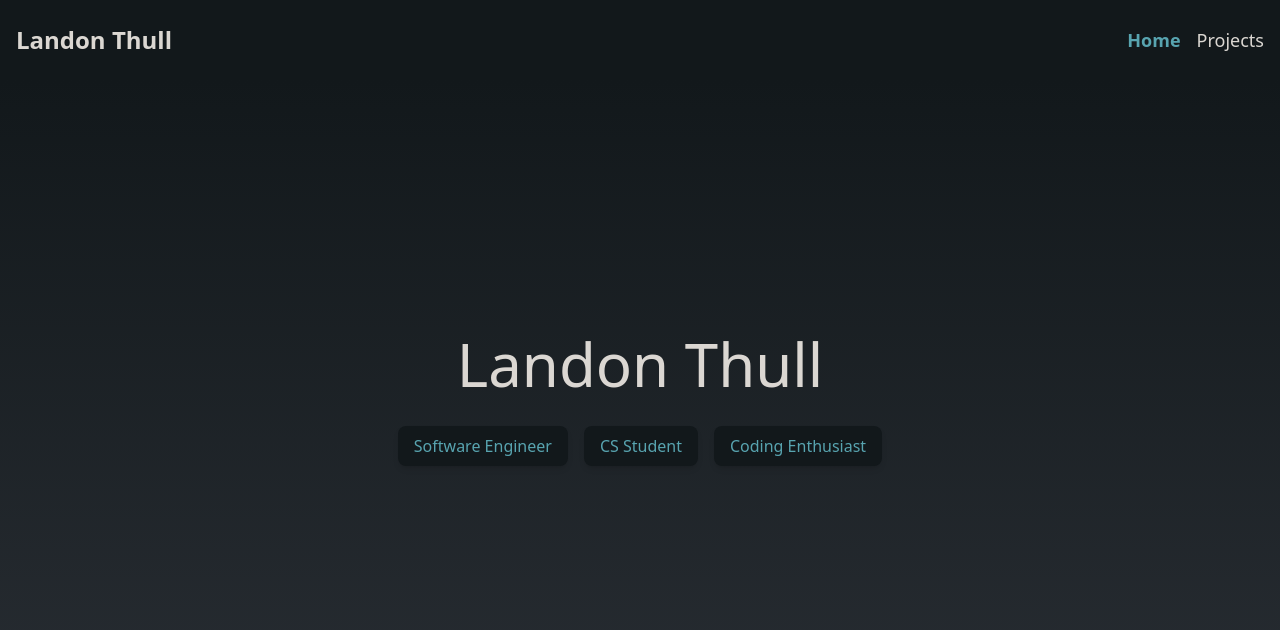
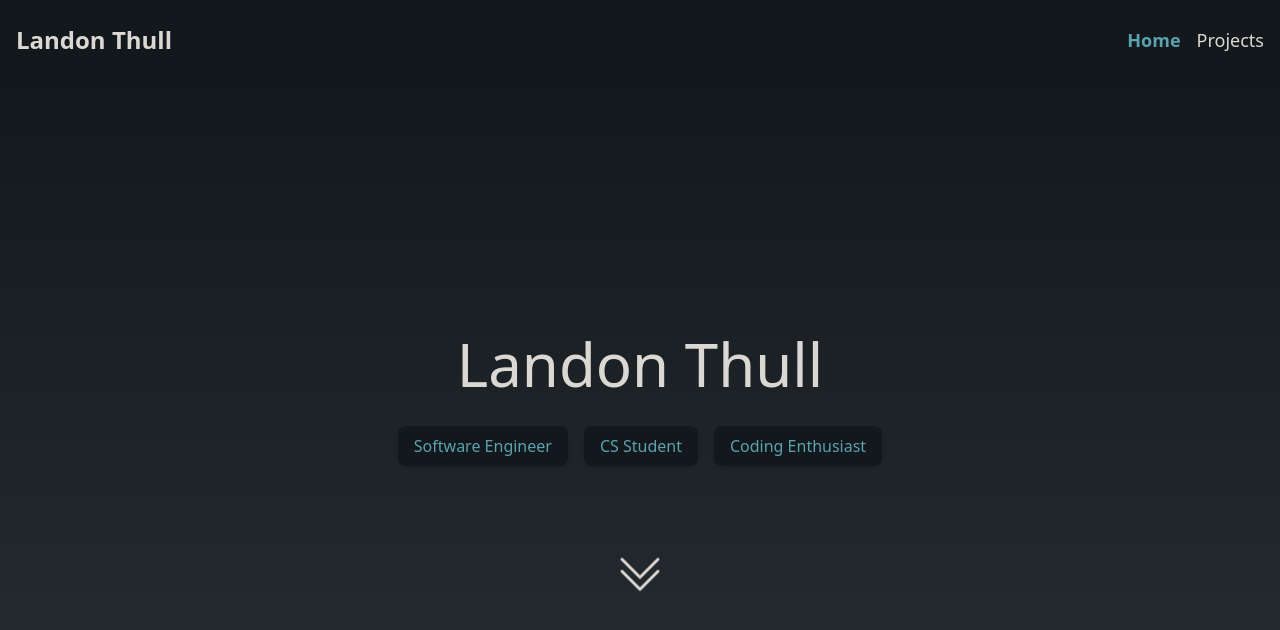
Before and after one commit to landon-thull/landonthull.com, a Next.js app: page / in a window 1280 px wide. Shown: the top 630 px of the page. Built offline with nearby package versions, Linux system fonts and the light colour scheme.

Commit message:
feat: add arrow to hero section

```diff
--- a/src/components/hero_section/HeroSection.tsx
+++ b/src/components/hero_section/HeroSection.tsx
@@ -1,4 +1,5 @@
 import HeroSectionChip from "@/components/hero_section/HeroSectionChip";
+import {BsChevronDoubleDown} from "react-icons/bs";
 
 const chipTitles: string[] = [
     "Software Engineer",
@@ -14,6 +15,9 @@ const HeroSection = () => {
               <HeroSectionChip label={chipTitle} key={chipTitle}/>
           ))}
         </div>
+        <div className="absolute text-timber bottom-1/4">
+          <BsChevronDoubleDown className="w-12 h-12 animate-bounce"/>
+        </div>
       </div>
   );
 }
```
